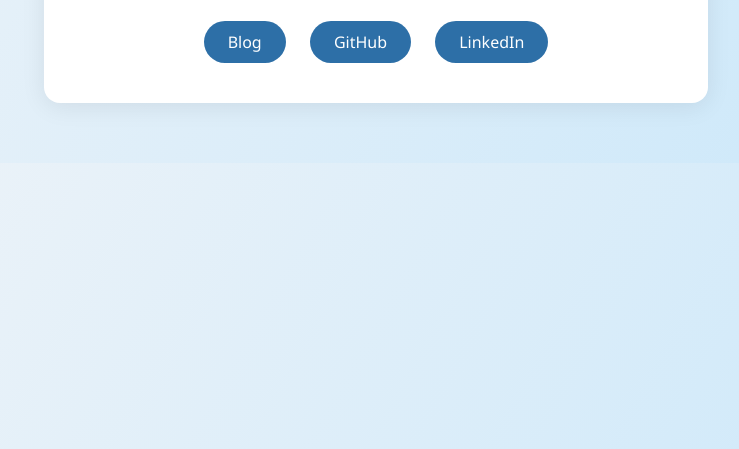
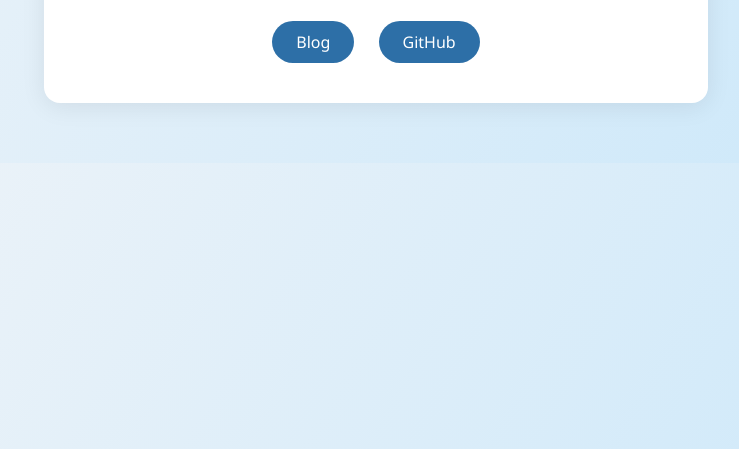
Before and after one commit to Visa-Aliso/myweb, a plain HTML site: page index.html in a window 1280 px wide. Shown: the part 351-800 px from the top of the page, without its empty margins (264-1003 px from the left). Drawn offline with Linux system fonts and the light colour scheme.

Commit message:
Update index.html

```diff
--- a/index.html
+++ b/index.html
@@ -61,7 +61,6 @@
         <div class="links">
             <a href="mailto:your@email.com">Blog</a>
             <a href="https://github.com/" target="_blank">GitHub</a>
-            <a href="https://www.linkedin.com/" target="_blank">LinkedIn</a>
         </div>
     </div>
 </body>
```
